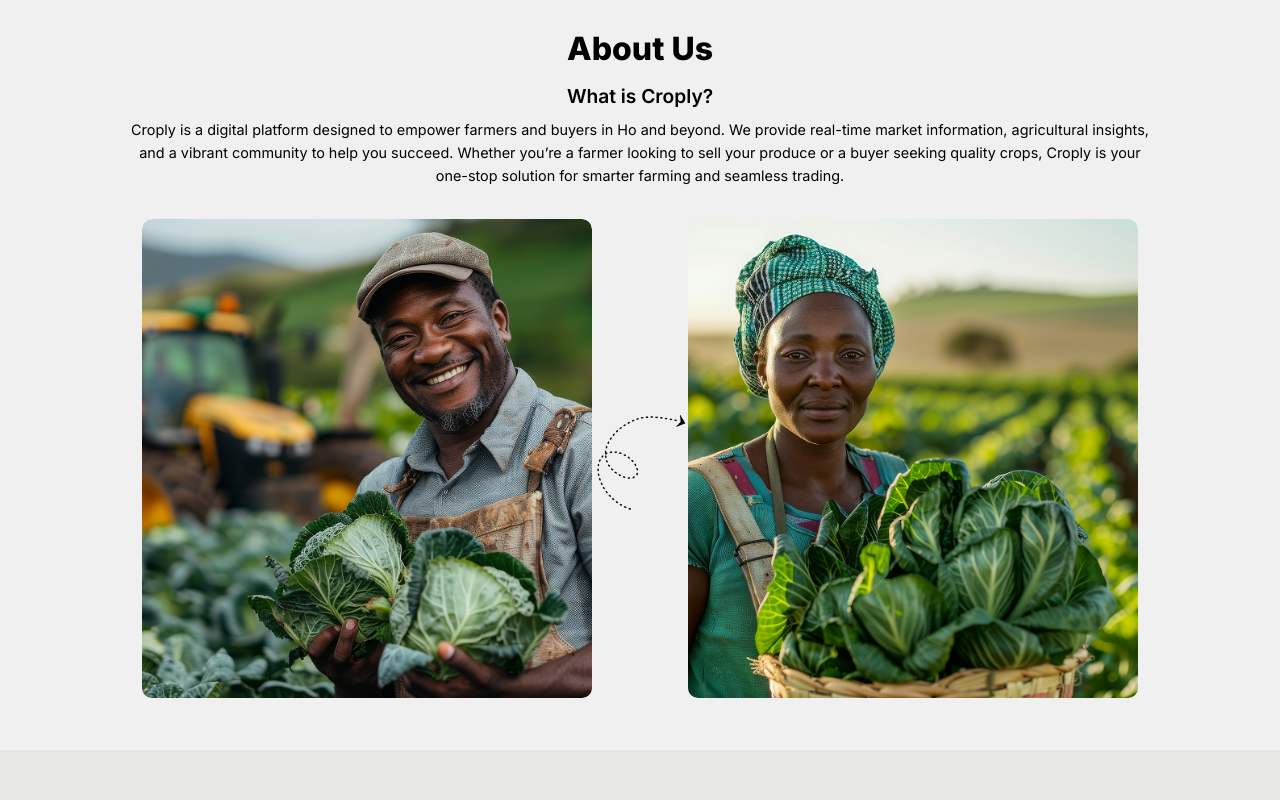
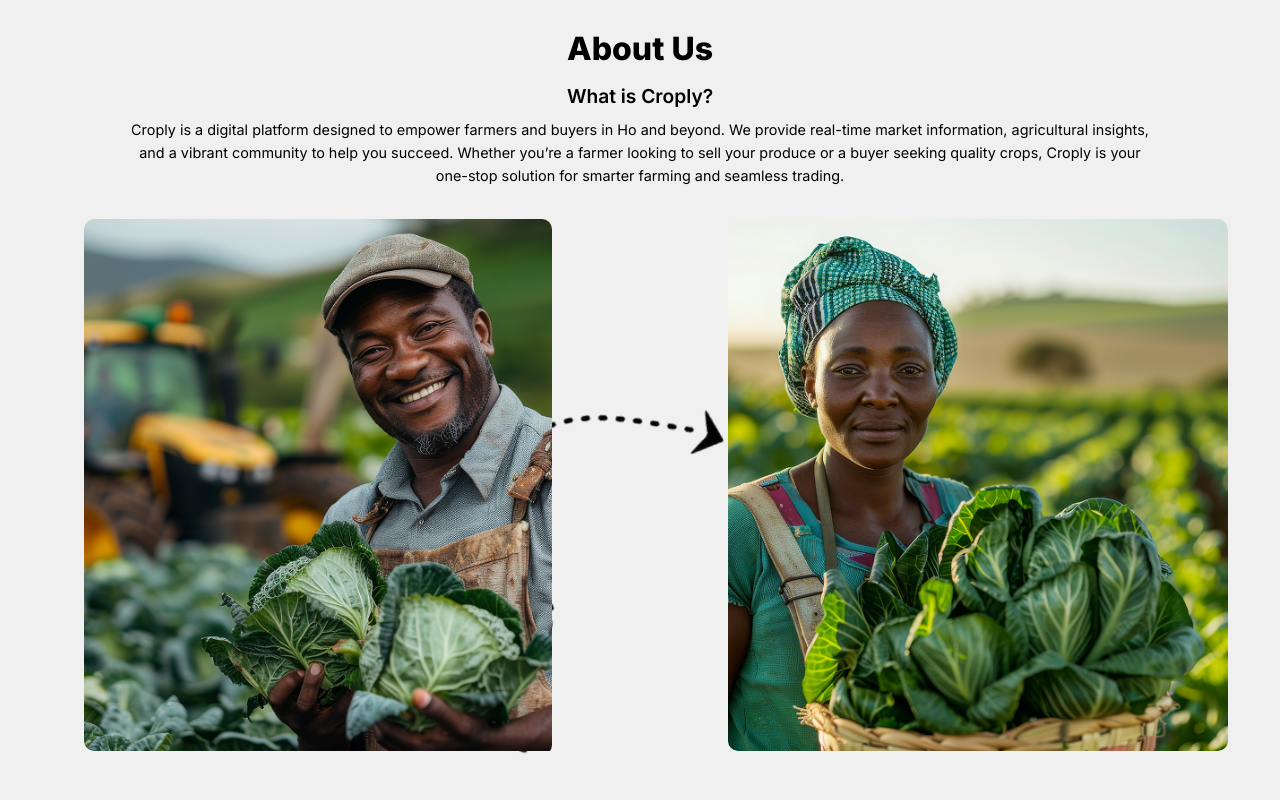
Before and after one commit to mmanueljoe/croply, a React (Vite) app: page / in a window 1280 px wide. Shown: the part 920-1720 px from the top of the page. Built offline with nearby package versions, Linux system fonts and the light colour scheme; a web font is replaced by a local one.

Commit message:
Did some chabges on navbar and increased the arrow size

```diff
--- a/src/components/About/About.css
+++ b/src/components/About/About.css
@@ -15,7 +15,6 @@
 }
 
 .about-content {
-    /* max-width: 700px; */
     margin: 0 auto;
 }
 
@@ -52,12 +51,12 @@
     align-items: center;
     justify-content: center;
     position: relative;
-    gap: 6rem;
+    gap: 11rem;
     margin-top: 2rem;
 }
 
 .about-img-man, .about-img-lady {
-    width: 450px;
+    width: 500px;
     height: auto;
     border-radius: 10px;
     overflow: hidden;
@@ -70,19 +69,27 @@
     border-radius: 10px;
 }
 
+.about-img-man img{
+    position: relative;
+    left: 2rem;
+}
+
 .arrow {
-    width: 220px; /* Bigger size */
+    width: 795px; /* Bigger size */
     position: absolute;
     left: 50%;
     top: 50%;
-    transform: translate(-50%, -50%) rotate(-10deg); /* Adjust rotation */
-    z-index: -1; /* Ensure it's above other elements */
+    transform: translate(-50%, -50%) rotate(-10deg);
+    z-index: -1;
 }
 
 .arrow img {
     width: 100%;
     height: auto;
     display: block;
+    position: relative;
+    left: -5.88rem;
+    top: 4.7rem;
 }
 
 /* Responsive Styles */
--- a/src/components/Navbar/Navbar.css
+++ b/src/components/Navbar/Navbar.css
@@ -44,12 +44,15 @@
 
 .nav-links a:hover {
     color: #6a8f3c;
-
+    box-shadow:  0 0.5rem 1rem rgba(0, 0, 0, 0.3);
+    padding: 10px;
+    border-radius: 10px;
 }
 
 .nav-links a.active{
     color: #6a8f3c;
 }
+
 
 /* HAMBURGER MENU */
 .hamburger {
@@ -77,8 +80,15 @@
 
 /* MOBILE NAVIGATION */
 @media (max-width: 768px) {
+
     .hamburger {
         display: flex;
+    }
+
+    .nav-container {
+        background-color: #fff;  /* This is where the background color is applied */
+        z-index: 999;
+
     }
 
     .nav-links {
@@ -104,8 +114,13 @@
 
     .nav-links a {
         font-size: 1.2rem;
+        box-shadow:  0 0.5rem 1rem rgba(0, 0, 0, 0.3);
+        /* background-color: #ffff; */
+        padding: 10px;
     }
+
 }
+
 
 @media (max-width: 500px) {
     .nav-container {
```
